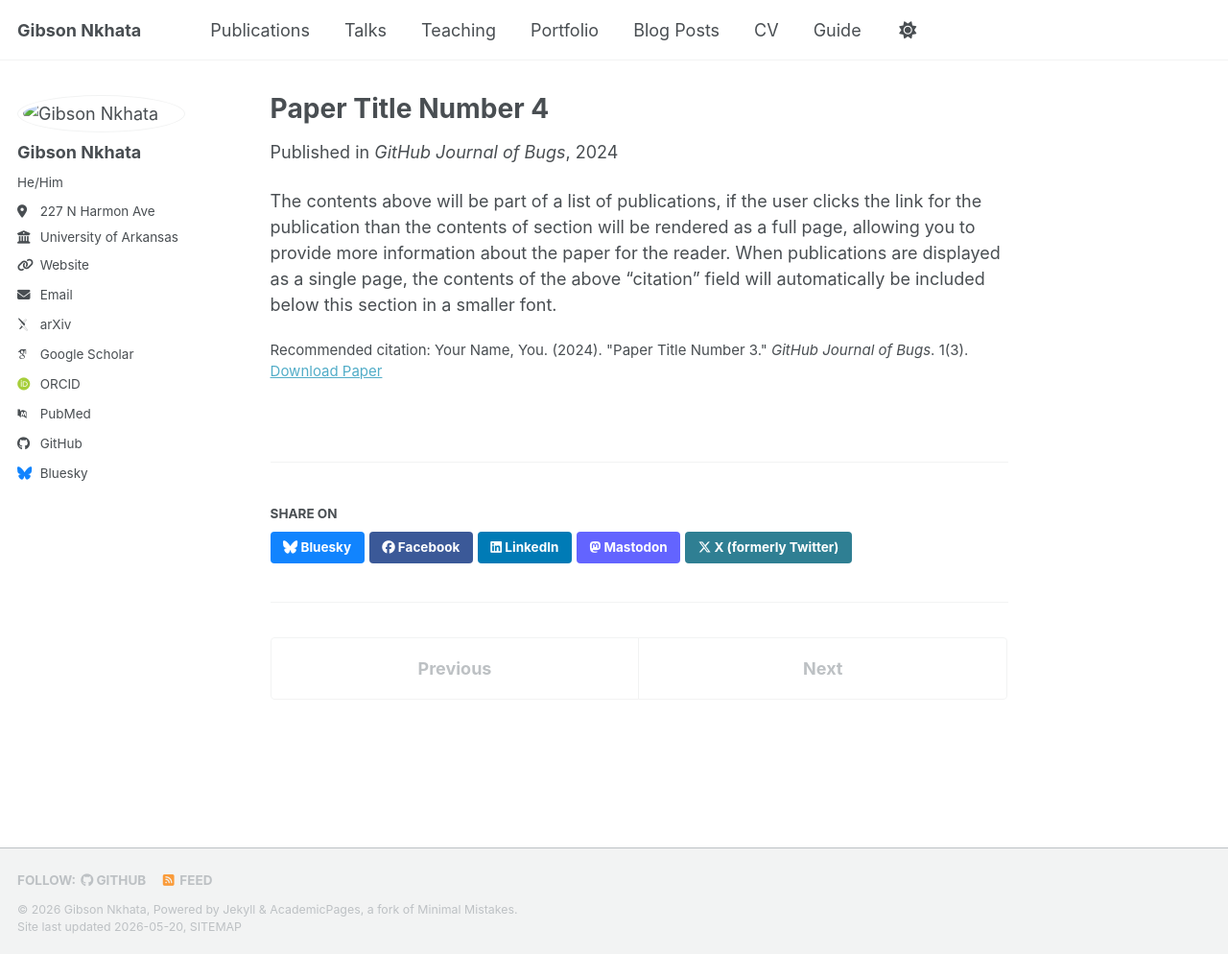
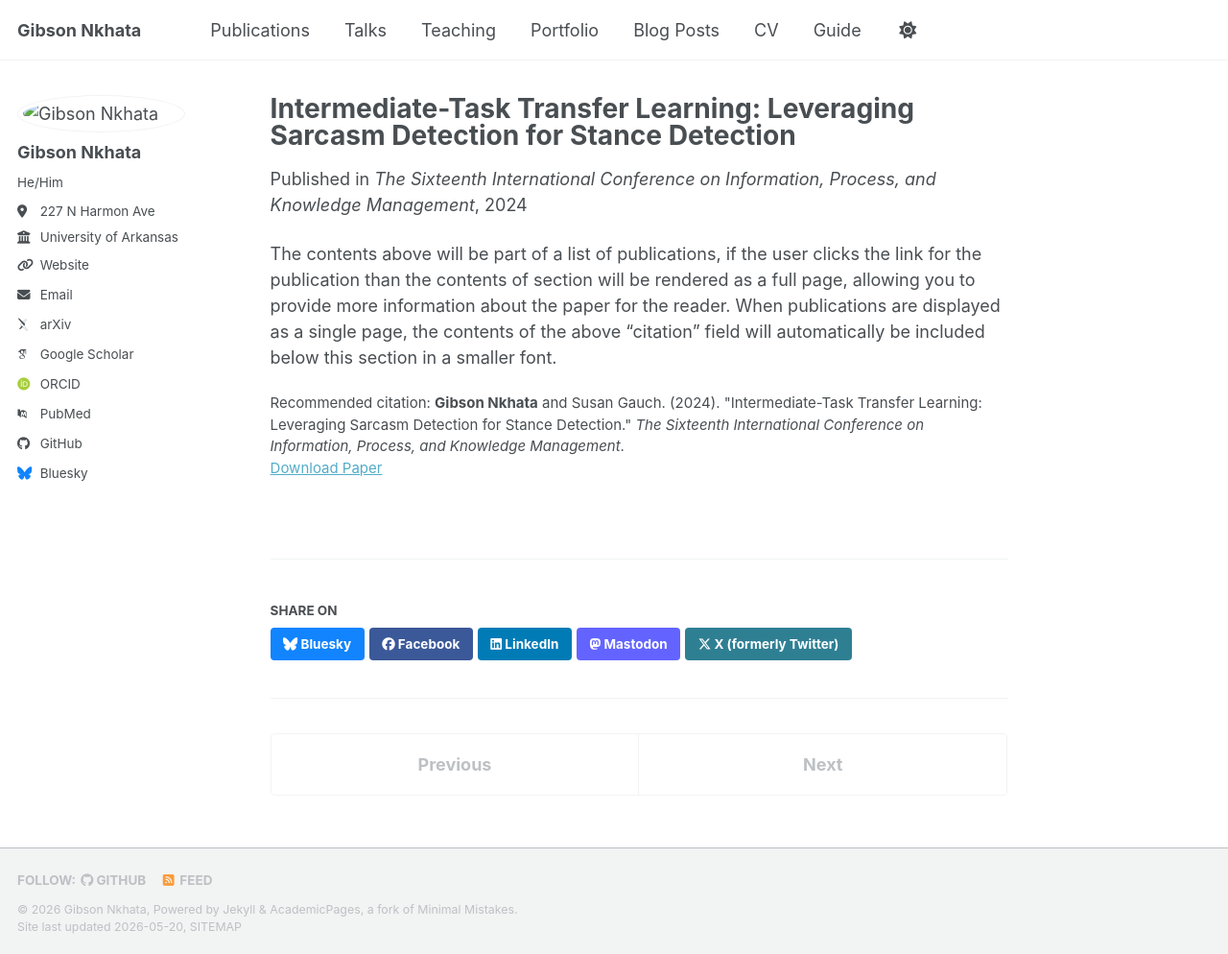
Before and after one commit to gnkhata/gnkhata.github.io, a Jekyll site: the page built from _publications/2024-02-17-paper-title-number-4.md, in a window 1280 px wide and 994 px high. Shown: the whole window at 96% size. Built offline with Jekyll 4.4.1, drawn with Linux system fonts in a browser that asks for light colours; some web fonts are replaced; a script bundle is joined from its source files by our own code; library files that are not in the unit come from our copies.

Commit message:
Update 2024-02-17-paper-title-number-4.md

```diff
--- a/_publications/2024-02-17-paper-title-number-4.md
+++ b/_publications/2024-02-17-paper-title-number-4.md
@@ -1,13 +1,13 @@
 ---
-title: "Paper Title Number 4"
+title: "Intermediate-Task Transfer Learning: Leveraging Sarcasm Detection for Stance Detection"
 collection: publications
 category: conferences
 permalink: /publication/2024-02-17-paper-title-number-4
-excerpt: 'This paper is about fixing template issue #693.'
-date: 2024-02-17
-venue: 'GitHub Journal of Bugs'
-paperurl: 'https://academicpages.github.io/files/paper3.pdf'
-citation: 'Your Name, You. (2024). &quot;Paper Title Number 3.&quot; <i>GitHub Journal of Bugs</i>. 1(3).'
+excerpt: #'This paper is about fixing template issue #693.'
+date: 2024-05-26
+venue: 'The Sixteenth International Conference on Information, Process, and Knowledge Management'
+paperurl: 'https://www.thinkmind.org/library/eKNOW/eKNOW_2024/eknow_2024_1_20_60010.html'
+citation: '<b>Gibson Nkhata</b> and Susan Gauch. (2024). &quot;Intermediate-Task Transfer Learning: Leveraging Sarcasm Detection for Stance Detection.&quot; <i>The Sixteenth International Conference on Information, Process, and Knowledge Management</i>.'
 ---
 
 The contents above will be part of a list of publications, if the user clicks the link for the publication than the contents of section will be rendered as a full page, allowing you to provide more information about the paper for the reader. When publications are displayed as a single page, the contents of the above "citation" field will automatically be included below this section in a smaller font.
```
